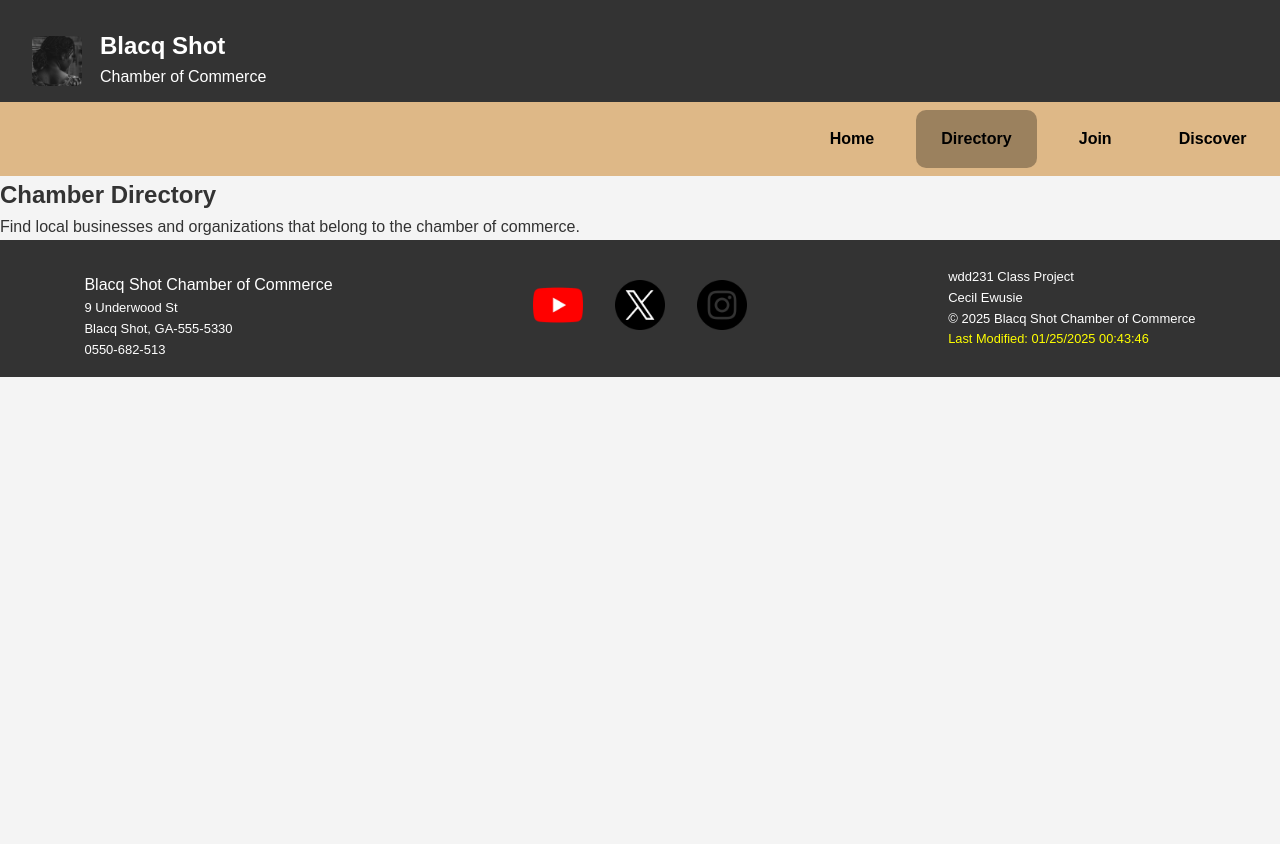
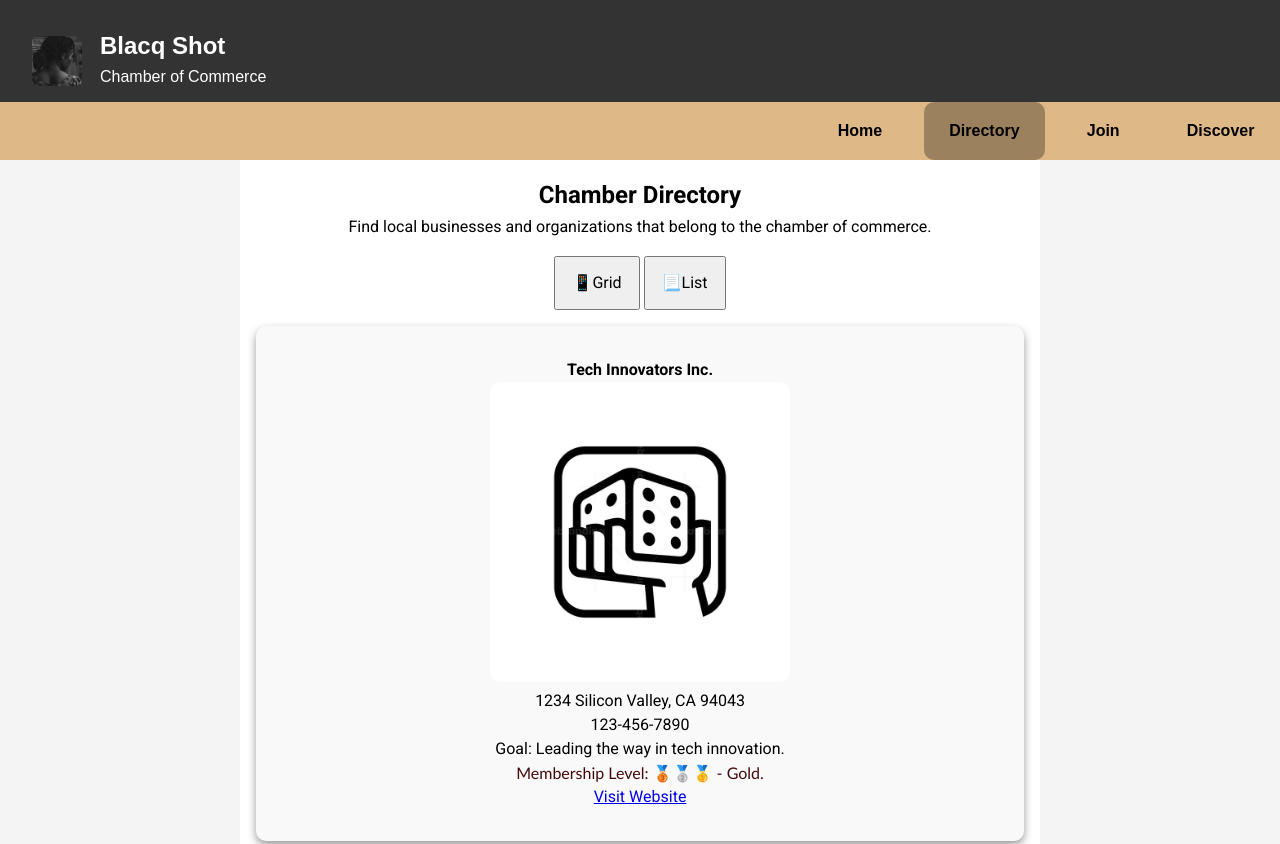
Before and after one commit to Cecilewusie/wdd231, a plain HTML site: page chamber/directory.html in a window 1280 px wide. Shown: the top 844 px of the page. Before the commit the page ends 800 px from the top, so only its background shows below. Drawn offline with Linux system fonts and the light colour scheme.

Commit message:
done with the directory

```diff
--- /dev/null
+++ b/chamber/data/members.json
@@ -0,0 +1,65 @@
+[
+    {
+        "name": "Tech Innovators Inc.",
+        "address": "1234 Silicon Valley, CA 94043",
+        "phone": "123-456-7890",
+        "website": "https://www.techinnovators.com",
+        "image": "images/tech_innovators.png",
+        "membership_level": 3,
+        "description": "Leading the way in tech innovation."
+    },
+    {
+        "name": "Green Energy Solutions",
+        "address": "5678 Renewable Rd, Austin, TX 73301",
+        "phone": "987-654-3210",
+        "website": "https://www.greenenergy.com",
+        "image": "images/green_energy.png",
+        "membership_level": 2,
+        "description": "Providing sustainable energy solutions."
+    },
+    {
+        "name": "Healthy Living Co.",
+        "address": "9101 Wellness Blvd, Denver, CO 80202",
+        "phone": "555-123-4567",
+        "website": "https://www.healthyliving.com",
+        "image": "images/healthy_living.png",
+        "membership_level": 1,
+        "description": "Promoting a healthy lifestyle."
+    },
+    {
+        "name": "EduTech Pioneers",
+        "address": "1122 Knowledge Ln, Boston, MA 02115",
+        "phone": "444-987-6543",
+        "website": "https://www.edutechpioneers.com",
+        "image": "images/edutech_pioneers.png",
+        "membership_level": 3,
+        "description": "Innovating education through technology."
+    },
+    {
+        "name": "Urban Developers",
+        "address": "3344 Cityscape Dr, New York, NY 10001",
+        "phone": "333-222-1111",
+        "website": "https://www.urbandevelopers.com",
+        "image": "images/urban_developers.png",
+        "membership_level": 2,
+        "description": "Building the cities of tomorrow."
+    },
+    {
+        "name": "FinTech Solutions",
+        "address": "5566 Wall St, New York, NY 10005",
+        "phone": "222-333-4444",
+        "website": "https://www.fintechsolutions.com",
+        "image": "images/fintech_solutions.png",
+        "membership_level": 3,
+        "description": "Revolutionizing financial technology."
+    },
+    {
+        "name": "Creative Media Agency",
+        "address": "7788 Hollywood Blvd, Los Angeles, CA 90028",
+        "phone": "111-222-3333",
+        "website": "https://www.creativemedia.com",
+        "image": "images/creative_media.png",
+        "membership_level": 1,
+        "description": "Bringing creativity to media."
+    }
+]
--- a/chamber/directory.html
+++ b/chamber/directory.html
@@ -26,8 +26,6 @@
 
     <!-- external style links -->
     <link rel="stylesheet" href="styles/normalize.css">
-    <!-- <link rel="stylesheet" href="styles/mobile-directory.css">
-    <link rel="stylesheet" href="styles/desktop-directory.css"> -->
     <link rel="stylesheet" href="styles/mobile.css">
     <link rel="stylesheet" href="styles/desktop.css">
 
@@ -61,6 +59,10 @@
     <main>
         <h2>Chamber Directory</h2>
         <p>Find local businesses and organizations that belong to the chamber of commerce.</p>
+        <div class="view-options">
+            <button id="grid" type="button">📱Grid</button>
+            <button id="list" type="button">📃List</button>
+        </div>
         <div id="cards"></div>
     </main>
     <footer>
--- a/chamber/scripts/directory.js
+++ b/chamber/scripts/directory.js
@@ -16,3 +16,92 @@ navLinks.forEach(link => {
         event.target.classList.add("active");
     });
 });
+
+//selecting card element from html to display data from members.json
+const cardDiv = document.querySelector("#cards");
+
+//fetching and displaying data from members.json using async/await
+async function fetchMembers() {
+    const response = await fetch('data/members.json');
+    const data = await response.json();
+    displayMembers(data);
+}
+
+function displayMembers(members) {
+    members.forEach(member => {
+        // create the elements
+        let card = document.createElement('section');
+        let fullName = document.createElement('h2');
+        let portrait = document.createElement('img');
+        let address = document.createElement('p');
+        let phone = document.createElement('p');
+        let description = document.createElement('p');
+        let visit = document.createElement('a');
+        let membershipLevel = document.createElement('p');
+
+        // populate the heading element with the member's full name
+        fullName.textContent = `${member.name}`;
+        address.textContent = `${member.address}`;
+        phone.textContent = `${member.phone}`;
+        description.textContent = `Goal: ${member.description}`;
+        membershipLevel.textContent = `Membership Level: ${displaySymbol(member.membership_level)}`;
+
+        // building attributes for the website or visit
+        visit.setAttribute('href', member.website);
+        visit.setAttribute('target', '_blank');
+        visit.textContent = 'Visit Website';
+
+        // build the image element by setting the attributes
+        portrait.setAttribute('src', member.image);
+        portrait.setAttribute('alt', `Portrait of ${member.name}`);
+        portrait.setAttribute('loading', 'lazy');
+        portrait.setAttribute('width', '300');
+        portrait.setAttribute('height', '300');
+
+        // set class Attribute to the description element
+        description.setAttribute('class', 'goal');
+        membershipLevel.setAttribute('class', 'membership');
+
+
+        // append the heading and image elements to the section element
+        card.appendChild(fullName);
+        card.appendChild(portrait);
+        card.appendChild(address);
+        card.appendChild(phone);
+        card.appendChild(description);
+        card.appendChild(membershipLevel);
+        card.appendChild(visit);
+
+
+        // add the section card to the "cards" div
+        cardDiv.appendChild(card);
+    });
+}
+
+// function to display bronze,silver or gold symbol based on membership level, bronze for level 1,one bronze one silver for level 2 member, and one bronze, one silver and gold for level 3 member
+function displaySymbol(memLevel) {
+    let symbol = '';
+    if (memLevel === 1) {
+        symbol = '🥉 - bronze.';
+    } else if (memLevel === 2) {
+        symbol = '🥉🥈 - silver.';
+    } else {
+        symbol = '🥉🥈🥇 - Gold.';
+    }
+    return symbol;
+}
+
+fetchMembers();
+
+const gridView = document.querySelector("#grid");
+const listView = document.querySelector("#list");
+
+gridView.addEventListener('click', () => {
+    cardDiv.classList.remove('list');
+    cardDiv.classList.add('grid');
+});
+
+listView.addEventListener('click', () => {
+    cardDiv.classList.remove('grid');
+    cardDiv.classList.add('list');
+}   );
--- a/chamber/styles/desktop.css
+++ b/chamber/styles/desktop.css
@@ -23,6 +23,43 @@
         text-align: left;
     }
 
+    /* display grid in desktop view */
+    .grid {
+        display: grid;
+        grid-template-columns: repeat(auto-fit, minmax(200px, 1fr));
+        grid-gap: 5px;
+        align-items: center;
+    }
+
+    /* displaying the list in desktop view as zebra stripes */
+    .list section {
+        display: grid;
+        grid-template-columns: 1fr 1fr 1fr 1fr;
+        padding: 1rem;
+        border-radius: 10px;
+        margin: 0;
+    }
+
+    .list section > * {
+        margin: 0 1rem;
+    }
+
+    .list section img, .list section .goal, .list section .membership {
+        display: none;
+    }
+
+    .list section:nth-child(even) {
+        background-color: #b89d9d;
+    }
+    .list section:nth-child(odd) {
+        background-color: #505050;
+        color: #fff;
+    }
+
+    section h2 {
+        font-size: 1rem;
+    }
+
     footer {
         display: flex;
         justify-content: space-around;
--- a/chamber/styles/mobile.css
+++ b/chamber/styles/mobile.css
@@ -51,7 +51,6 @@ header .title-info h1 {
 
 /* Navigation styles */
 nav {
-    padding: 0.5rem;
     background-color: burlywood;
     display: grid;
     grid-template-rows: 0fr;
@@ -109,6 +108,73 @@ li.current-menu-item a {
     content: "x";
 }
 
+/* styling the main */
+main {
+    margin: 0 auto;
+    padding: 1rem;
+    max-width: 800px;
+    background-color: #fff;
+    text-align: center;
+    color: black;
+    font-family: Roboto, Helvetica, sans-serif;
+}
+
+section {
+    margin: 1rem 0;
+    padding: 2rem;
+    border-radius: 10px;
+    box-shadow: var(--box-shadow);
+    background-color: #f9f9f9;
+    line-height: 1.5em;
+}
+
+#grid, #list {
+    padding: 1rem;
+    font-weight: 700px;
+    margin-top: 1rem;
+}
+
+.grid {
+    display: grid;
+    grid-template-columns: 1fr;
+    grid-gap: 5px;
+    align-items: center;
+}
+
+.grid section > * {
+    margin: 0.5rem;
+}
+
+.list  {
+    display: flex;
+    flex-direction: column;
+    gap: 1rem;
+    align-items: center;
+    margin-top: 2rem;
+}
+
+.grid img {
+    width: 100%;
+    height: 100%;
+    object-fit: cover;
+    border-radius: 10px;
+}
+
+#cards img {
+    object-fit: cover;
+    border-radius: 10px;
+}
+
+.list section .goal, .grid section .goal {
+    display: none;
+}
+
+.membership {
+    color: rgb(68, 10, 10);
+    font-family: 'Trebuchet MS', 'Lucida Sans Unicode', 'Lucida Grande', 'Lucida Sans', Arial, sans-serif;
+}
+
+
 /* Footer styles */
 footer {
     background: var(--background-color);
```
Also changed, not shown: chamber/images/0cf45605f245678c35029944f25d0672.jpg (added), chamber/images/170fbb17b6e3da86083609637cb8bf28.jpg (added), chamber/images/3673b89f011ef9480f8c553dd4beca94.jpg (added), chamber/images/36b8f815e87cd5545fb586eac8459ee2.jpg (added), chamber/images/4edaec9d2c26aa80073c661f5e0ddd6a.jpg (added), chamber/images/6e206b7fae2f6a5f7de0dd86752eba8e.jpg (added), chamber/images/9ce3eb2a3afe87269c9ce28d7e301dae.jpg (added), chamber/images/creative_media.png (added), chamber/images/edutech_pioneers.png (added), chamber/images/fintech_solutions.png (added), chamber/images/green_energy.png (added), chamber/images/healthy_living.png (added), chamber/images/tech_innovators.png (added), chamber/images/urban_developers.png (added).
